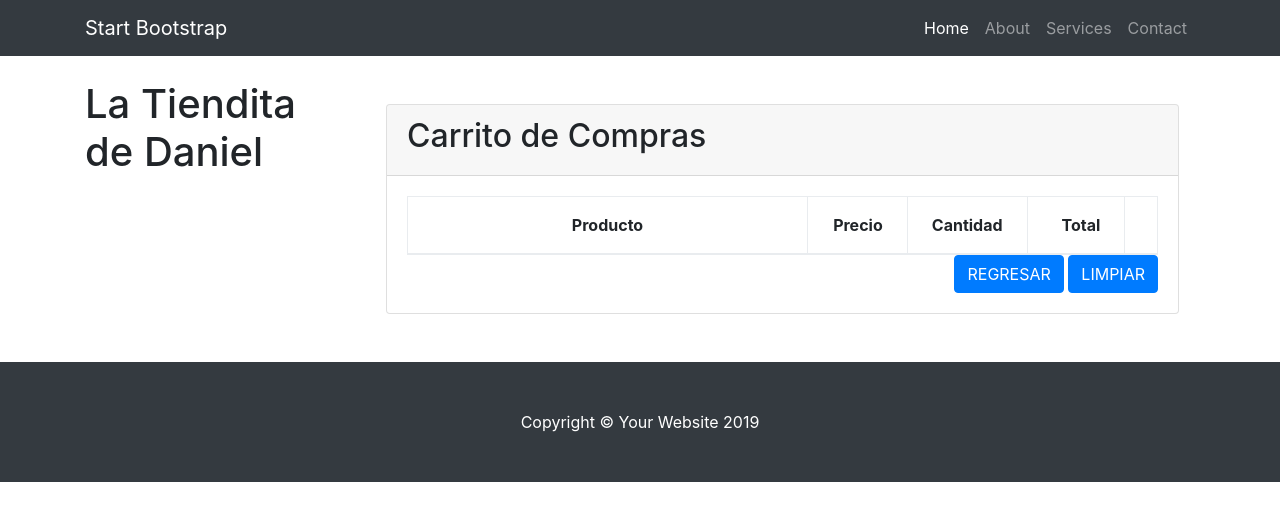
After one commit to Daunsa/DAE-2022-01-DTAPIA, a Django app: page /tienda/carrito in a window 1280 px wide. The commit adds this page. Shown: the top 521 px of the page. Run offline with Django 4.2, Linux system fonts and the light colour scheme; lists and menus that the app fills with data are empty; some libraries are stand-ins or nearby versions.

Commit message:
Se finalizo el laboratorio

```diff
--- a/lab06/lab06/settings.py
+++ b/lab06/lab06/settings.py
@@ -11,6 +11,8 @@ https://docs.djangoproject.com/en/4.0/ref/settings/
 """
 
 from pathlib import Path
+import os
+
 
 # Build paths inside the project like this: BASE_DIR / 'subdir'.
 BASE_DIR = Path(__file__).resolve().parent.parent
@@ -122,3 +124,7 @@ STATIC_URL = '/static/'
 # https://docs.djangoproject.com/en/4.0/ref/settings/#default-auto-field
 
 DEFAULT_AUTO_FIELD = 'django.db.models.BigAutoField'
+
+
+MEDIA_ROOT = os.path.join(BASE_DIR,'media')
+MEDIA_URL = '/media/'
--- a/lab06/lab06/urls.py
+++ b/lab06/lab06/urls.py
@@ -15,8 +15,10 @@ Including another URLconf
 """
 from django.contrib import admin
 from django.urls import path, include
+from django.conf import settings
+from django.conf.urls.static import static
 
 urlpatterns = [
     path('admin/', admin.site.urls),
     path('tienda/', include('tienda.urls')),
-]
+] + static(settings.MEDIA_URL,document_root=settings.MEDIA_ROOT)
--- a/lab06/tienda/models.py
+++ b/lab06/tienda/models.py
@@ -15,6 +15,7 @@ class Producto(models.Model):
     precio = models.DecimalField(max_digits=6, decimal_places=2)
     stock = models.IntegerField(default=0)
     pub_date = models.DateTimeField('date published')
+    imagen = models.ImageField(upload_to='productos',blank=True,null=True)
 
     def __str__(self):
         return self.nombre
--- /dev/null
+++ b/lab06/tienda/templates/tienda/carrito.html
@@ -0,0 +1,51 @@
+{% extends "tienda/layout.html" %}
+{% block content %}
+<div class="container px-3 my-5 clearfix">
+    <!-- Shopping cart table -->
+    <div class="card">
+        <div class="card-header">
+            <h2>Carrito de Compras</h2>
+        </div>
+        <div class="card-body">
+            <div class="table-responsive">
+              <table class="table table-bordered m-0">
+                <thead>
+                  <tr>
+                    <!-- Set columns width -->
+                    <th class="text-center py-3 px-4" style="min-width: 400px;">Producto</th>
+                    <th class="text-right py-3 px-4" style="width: 100px;">Precio</th>
+                    <th class="text-center py-3 px-4" style="width: 120px;">Cantidad</th>
+                    <th class="text-right py-3 px-4" style="width: 100px;">Total</th>
+                    <th class="text-center align-middle py-3 px-0" style="width: 40px;"><a href="#" class="shop-tooltip float-none text-light" title="" data-original-title="Clear cart"><i class="ino ion-md-trash"></i></a></th>
+                  </tr>
+                </thead>
+                <tbody>
+                {% for key,value in request.session.cart.items %}
+                  <tr>
+                    <td class="p-4">
+                      <div class="media align-items-center">
+                        <img src="{{ value.imagen }}" width="100px" class="d-block ui-w-40 ui-bordered mr-4" alt="">
+                        <div class="media-body">
+                          <a href="{% url 'tienda:producto' value.producto_id %}" class="d-block text-dark">{{ value.nombre }}</a>
+                        </div>
+                      </div>
+                    </td>
+                    <td class="text-right font-weight-semibold align-middle p-4">{{ value.precio }}</td>
+                    <td class="align-middle p-4"><input type="text" class="form-control text-center" value="{{ value.cantidad }}"></td>
+                    <td class="text-right font-weight-semibold align-middle p-4">{{ value.total }}</td>
+                    <td class="text-center align-middle px-0"><a href="{% url 'tienda:eliminarProductoCarrito' value.producto_id %}" class="shop-tooltip close float-none text-danger" title="" data-original-title="Remove">×</a></td>
+                  </tr>
+                {% endfor %}
+                </tbody>
+              </table>
+            </div>
+
+            <!-- / Shopping cart table -->
+            <div class="float-right">
+              <a class="btn btn-primary" href="{% url 'tienda:index' %}" role="button">REGRESAR</a>
+              <a class="btn btn-primary" href="{% url 'tienda:limpiarCarrito' %}" role="button">LIMPIAR</a>
+            </div>
+          </div>
+      </div>
+  </div>
+{% endblock %}
--- a/lab06/tienda/templates/tienda/index.html
+++ b/lab06/tienda/templates/tienda/index.html
@@ -56,6 +56,11 @@
                         <h5>${{ prod.precio }}</h5>
                         <p class="card-text">
                             Categoria: {{ prod.categoria.nombre }}
+                            {% if prod.imagen != null %}
+                                <img class="card-img-top mb-5 mb-md-0" src="{{ prod.imagen.url }}" alt="..." />
+                            {% endif %}
+                            <br><br>
+                            <a class="btn btn-primary" href="{% url 'tienda:agregarCarrito' prod.id %}" role="button">Agregar Carrito</a>
                         </p>
                     </div>
                     <div class="card-footer">
--- a/lab06/tienda/templates/tienda/layout.html
+++ b/lab06/tienda/templates/tienda/layout.html
@@ -45,7 +45,7 @@
       <div class="row">
 
         <div class="col-lg-3">
-          <h1 class="my-4">Shop Name</h1>
+          <h1 class="my-4">La Tiendita de Daniel</h1>
           <div class="list-group">
             {% for cat in cat_list %}
             <a href="/tienda/categoria/{{ cat.id }}/" class="list-group-item">{{ cat.nombre }}</a>
--- a/lab06/tienda/urls.py
+++ b/lab06/tienda/urls.py
@@ -8,4 +8,8 @@ urlpatterns = [
     path('', views.index, name='index'),
     path('producto/<int:producto_id>/', views.producto, name='producto'),
     path('categoria/<int:categoria_id>/', views.categoria, name='categoria'),
+    path('agregarCarrito/<int:producto_id>',views.agregarCarrito,name='agregarCarrito'),
+    path('carrito',views.carrito,name='carrito'),
+    path('eliminarProductoCarrito/<int:producto_id>',views.eliminarProductoCarrito,name="eliminarProductoCarrito"),
+    path('limpiarCarrito',views.limpiarCarrito,name='limpiarCarrito'),
 ]
--- a/lab06/tienda/views.py
+++ b/lab06/tienda/views.py
@@ -1,5 +1,6 @@
 from django.shortcuts import render, get_object_or_404
 from .models import Categoria, Producto
+from tienda.carrito import Cart
 
 # Create your views here.
 
@@ -18,3 +19,27 @@ def categoria(request, categoria_id):
     cat_list = Categoria.objects.order_by('nombre')
     context = {'product_list': product_list, 'cat_list': cat_list}
     return render(request, 'tienda/categoria.html', context)
+
+def agregarCarrito(request,producto_id):
+    objProducto = Producto.objects.get(id=producto_id)
+    carritoProducto = Cart(request)
+    carritoProducto.add(objProducto,1)
+    print(request.session.get("cart"))
+    return render(request,'tienda/carrito.html')
+
+def eliminarProductoCarrito(request,producto_id):
+    objProducto = Producto.objects.get(id=producto_id)
+    carritoProducto = Cart(request)
+    carritoProducto.remove(objProducto)
+    print(request.session.get("cart"))
+    return render(request,'tienda/carrito.html')
+
+def limpiarCarrito(request):
+    CarritoProducto = Cart(request)
+    CarritoProducto.clear()
+    print(request.session.get("cart"))
+    return render(request,'tienda/carrito.html')
+
+def carrito(request):
+    print(request.session.get("cart"))
+    return render(request,'tienda/carrito.html')
```
Also changed, not shown: lab06/tienda/carrito.py (added, +39 -0 lines), lab06/tienda/templates/tienda/producto.html (+20 -7 lines), lab06/db.sqlite3, lab06/media/productos/descarga_13.jpg (added), lab06/media/productos/descarga_14.jpg (added), lab06/media/productos/descarga_15.jpg (added), lab06/media/productos/descarga_16.jpg (added), lab06/media/productos/descarga_17.jpg (added), lab06/media/productos/descarga_18.jpg (added), lab06/tienda/migrations/0002_producto_imagen.py (added).
